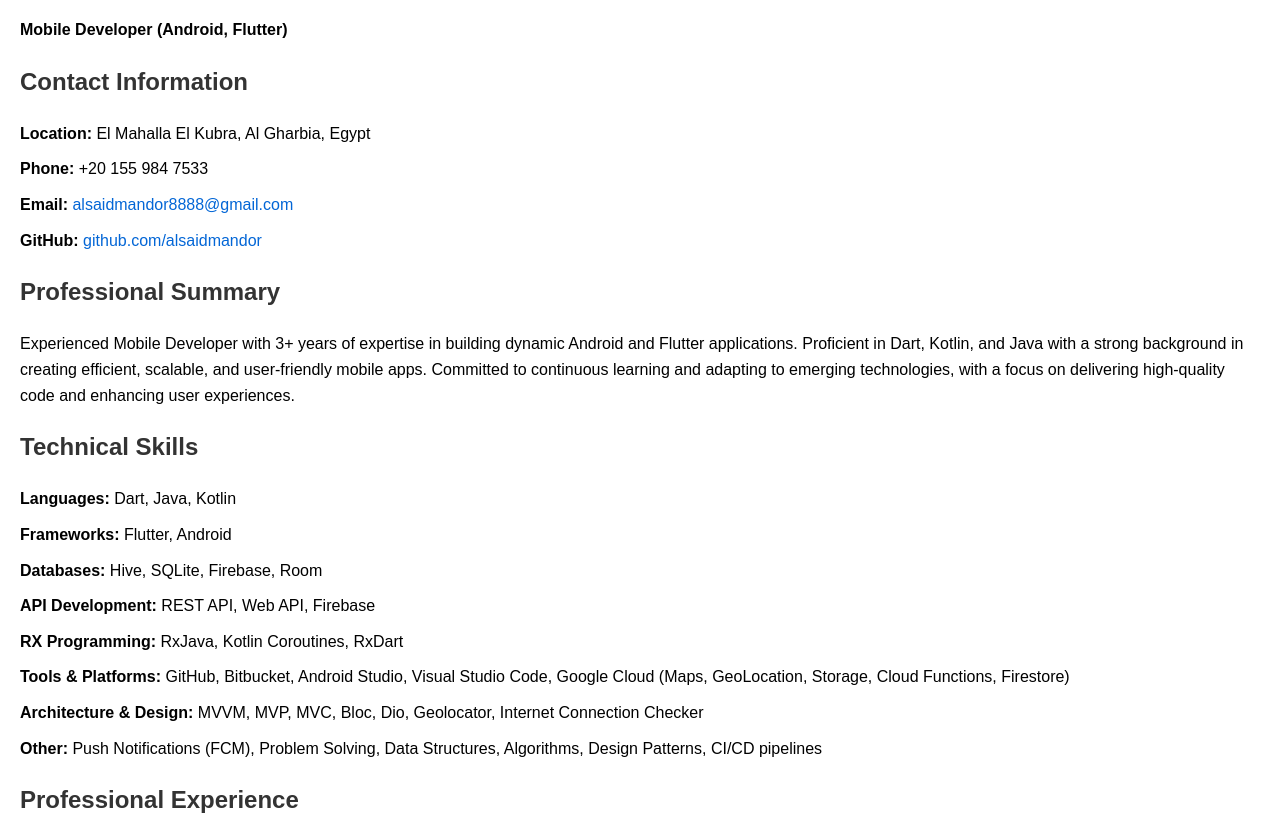
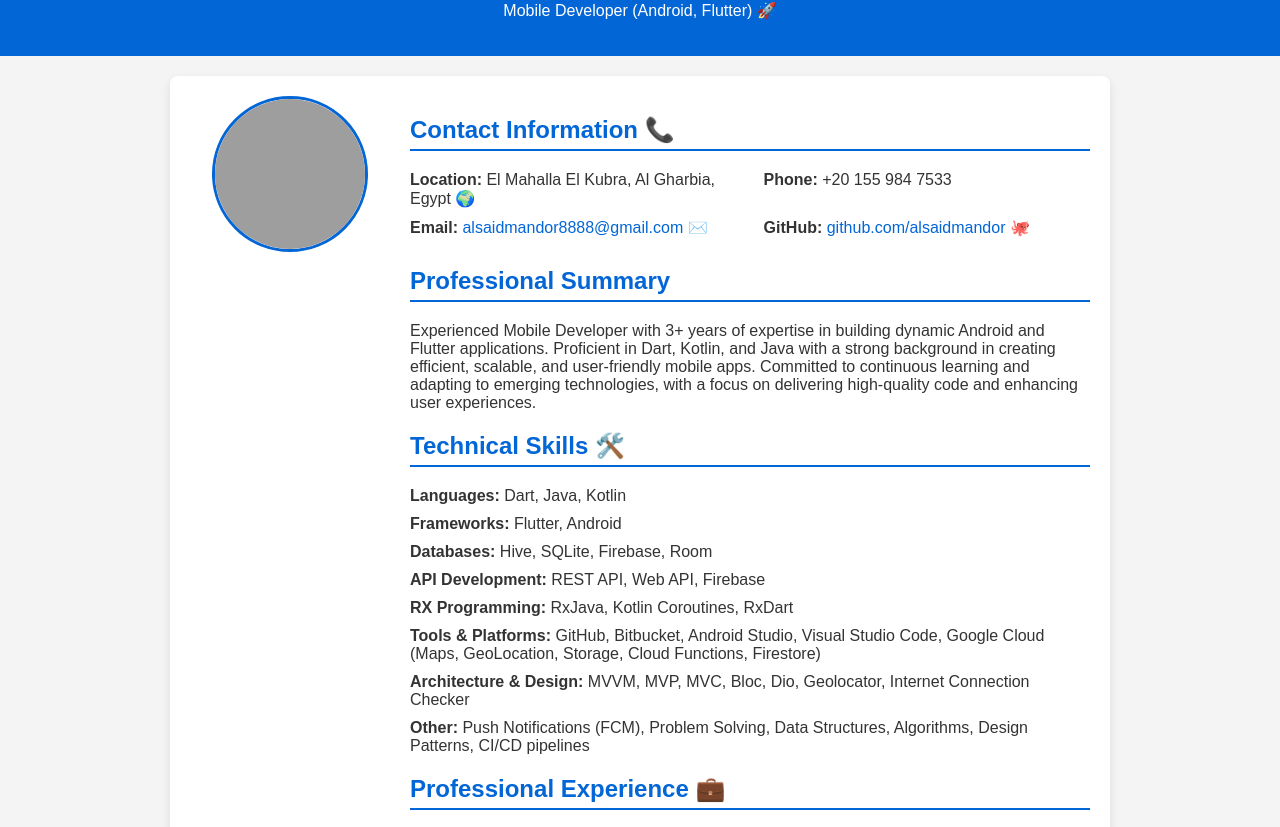
Before and after one commit to alsaidmandor/alsaidmandor.github.io, a plain HTML site: page index.html in a window 1280 px wide. Shown: the part 77-904 px from the top of the page. Drawn offline with Linux system fonts and the light colour scheme; grey boxes are pictures that could not be loaded.

Commit message:
Update index.html with emojis and icons

```diff
--- a/index.html
+++ b/index.html
@@ -6,42 +6,143 @@
     <title>Alsaeid Mandour - Mobile Developer</title>
     <style>
         body {
-            font-family: Arial, sans-serif;
-            margin: 20px;
-            line-height: 1.6;
-        }
-        h1, h2 {
+            font-family: 'Arial', sans-serif;
+            margin: 0;
+            padding: 0;
+            background-color: #f4f4f4;
             color: #333;
         }
+
+        header {
+            background-color: #0366d6;
+            color: white;
+            padding: 20px 0;
+            text-align: center;
+        }
+
+        header h1 {
+            margin: 0;
+            font-size: 36px;
+        }
+
+        main {
+            max-width: 900px;
+            margin: 20px auto;
+            background-color: white;
+            padding: 20px;
+            box-shadow: 0 4px 10px rgba(0, 0, 0, 0.1);
+            border-radius: 8px;
+        }
+
+        .profile-container {
+            display: flex;
+            justify-content: space-between;
+            align-items: flex-start;
+            flex-wrap: wrap;
+        }
+
+        .profile-image {
+            flex: 1;
+            text-align: center;
+            margin-bottom: 20px;
+            max-width: 200px;
+        }
+
+        .profile-image img {
+            border-radius: 50%;
+            width: 150px;
+            height: 150px;
+            object-fit: cover;
+            border: 3px solid #0366d6;
+        }
+
+        .profile-details {
+            flex: 2;
+            margin-left: 20px;
+        }
+
+        h2 {
+            color: #0366d6;
+            border-bottom: 2px solid #0366d6;
+            padding-bottom: 5px;
+        }
+
         ul {
             list-style: none;
             padding-left: 0;
         }
+
         ul li {
             margin-bottom: 10px;
         }
+
         a {
             color: #0366d6;
             text-decoration: none;
         }
+
+        .section {
+            margin-bottom: 20px;
+        }
+
+        footer {
+            text-align: center;
+            padding: 20px;
+            background-color: #0366d6;
+            color: white;
+        }
+
+        .contact {
+            display: flex;
+            justify-content: space-between;
+            flex-wrap: wrap;
+        }
+
+        .contact-item {
+            width: 48%;
+            margin-bottom: 10px;
+        }
+
+        @media (max-width: 600px) {
+            .profile-container {
+                flex-direction: column;
+            }
+
+            .contact-item {
+                width: 100%;
+            }
+        }
     </style>
 </head>
 <body>
+<header>
     <h1>Alsaeid Mandour</h1>
-<p><strong>Mobile Developer (Android, Flutter)</strong></p>
+    <p>Mobile Developer (Android, Flutter) 🚀</p>
+</header>
 
-<h2>Contact Information</h2>
-<ul>
-    <li><strong>Location:</strong> El Mahalla El Kubra, Al Gharbia, Egypt</li>
-    <li><strong>Phone:</strong> +20 155 984 7533</li>
-    <li><strong>Email:</strong> <a href="mailto:alsaidmandor8888@gmail.com">alsaidmandor8888@gmail.com</a></li>
-    <li><strong>GitHub:</strong> <a href="https://github.com/alsaidmandor">github.com/alsaidmandor</a></li>
-</ul>
+<main>
+    <div class="profile-container">
+        <div class="profile-image">
+            <img src="IMG_20231201_201814.jpg" alt="Alsaeid Mandour">
+        </div>
+        <div class="profile-details">
+            <div class="section">
+                <h2>Contact Information 📞</h2>
+                <div class="contact">
+                    <div class="contact-item"><strong>Location:</strong> El Mahalla El Kubra, Al Gharbia, Egypt 🌍</div>
+                    <div class="contact-item"><strong>Phone:</strong> +20 155 984 7533</div>
+                    <div class="contact-item"><strong>Email:</strong> <a href="mailto:alsaidmandor8888@gmail.com">alsaidmandor8888@gmail.com</a> ✉️</div>
+                    <div class="contact-item"><strong>GitHub:</strong> <a href="https://github.com/alsaidmandor">github.com/alsaidmandor</a> 🐙</div>
+                </div>
+            </div>
 
+            <div class="section">
                 <h2>Professional Summary</h2>
                 <p>Experienced Mobile Developer with 3+ years of expertise in building dynamic Android and Flutter applications. Proficient in Dart, Kotlin, and Java with a strong background in creating efficient, scalable, and user-friendly mobile apps. Committed to continuous learning and adapting to emerging technologies, with a focus on delivering high-quality code and enhancing user experiences.</p>
+            </div>
 
-<h2>Technical Skills</h2>
+            <div class="section">
+                <h2>Technical Skills 🛠️</h2>
                 <ul>
                     <li><strong>Languages:</strong> Dart, Java, Kotlin</li>
                     <li><strong>Frameworks:</strong> Flutter, Android</li>
@@ -52,17 +153,23 @@
                     <li><strong>Architecture & Design:</strong> MVVM, MVP, MVC, Bloc, Dio, Geolocator, Internet Connection Checker</li>
                     <li><strong>Other:</strong> Push Notifications (FCM), Problem Solving, Data Structures, Algorithms, Design Patterns, CI/CD pipelines</li>
                 </ul>
+            </div>
 
-<h2>Professional Experience</h2>
+            <div class="section">
+                <h2>Professional Experience 💼</h2>
                 <p><strong>Mobile Developer - Softagi</strong><br>
                     June 2021 – January 2022, Nasr, Egypt</p>
+            </div>
 
-<h2>Education</h2>
+            <div class="section">
+                <h2>Education 🎓</h2>
                 <p><strong>Bachelor of Computer Science</strong><br>
                     Mansoura University, Faculty of Computer and Information<br>
                     Graduated: 2022</p>
+            </div>
 
-<h2>Projects</h2>
+            <div class="section">
+                <h2>Projects 📚</h2>
                 <ul>
                     <li><strong>News App:</strong> Building an application to display political, economic, and sports news. Utilizing Sqflite, flutter_bloc, Dio, Intl, and responsive_builder for a robust and responsive design.<br>
                         GitHub: <a href="https://github.com/alsaidmandor/news_app">News App Repository</a></li>
@@ -71,14 +178,26 @@
                     <li><strong>Bazar:</strong> Developed a mobile application for booking books using Flutter. Implemented features such as a comprehensive book catalog, user authentication, and payment integration. Utilized REST APIs for backend communication and integrated Firebase for real-time data and authentication. Applied BLoC (Business Logic Component) for efficient state management and a scalable architecture. Enhanced user experience with features like reviews, notifications, and an intuitive interface. Set up CI/CD pipelines to automate testing, building, and deployment processes for continuous integration and delivery.<br>
                         GitHub: <a href="https://github.com/alsaidmandor/bazar">Bazar Repository</a></li>
                 </ul>
+            </div>
 
-<h2>Languages</h2>
+            <div class="section">
+                <h2>Languages 🌐</h2>
                 <ul>
                     <li><strong>Arabic:</strong> Native</li>
                     <li><strong>English:</strong> Fair</li>
                 </ul>
+            </div>
 
-<h2>Objective</h2>
+            <div class="section">
+                <h2>Objective 🎯</h2>
                 <p>Seeking challenging opportunities as a Mobile Developer in a reputable company where I can leverage my skills in Flutter and Android development to contribute to impactful projects and grow professionally.</p>
+            </div>
+        </div>
+
+</main>
+
+<footer>
+    <p>&copy; 2024 Alsaeid Mandour</p>
+</footer>
 </body>
 </html>
```
Lines whose indentation alone changed are shown as unchanged.
